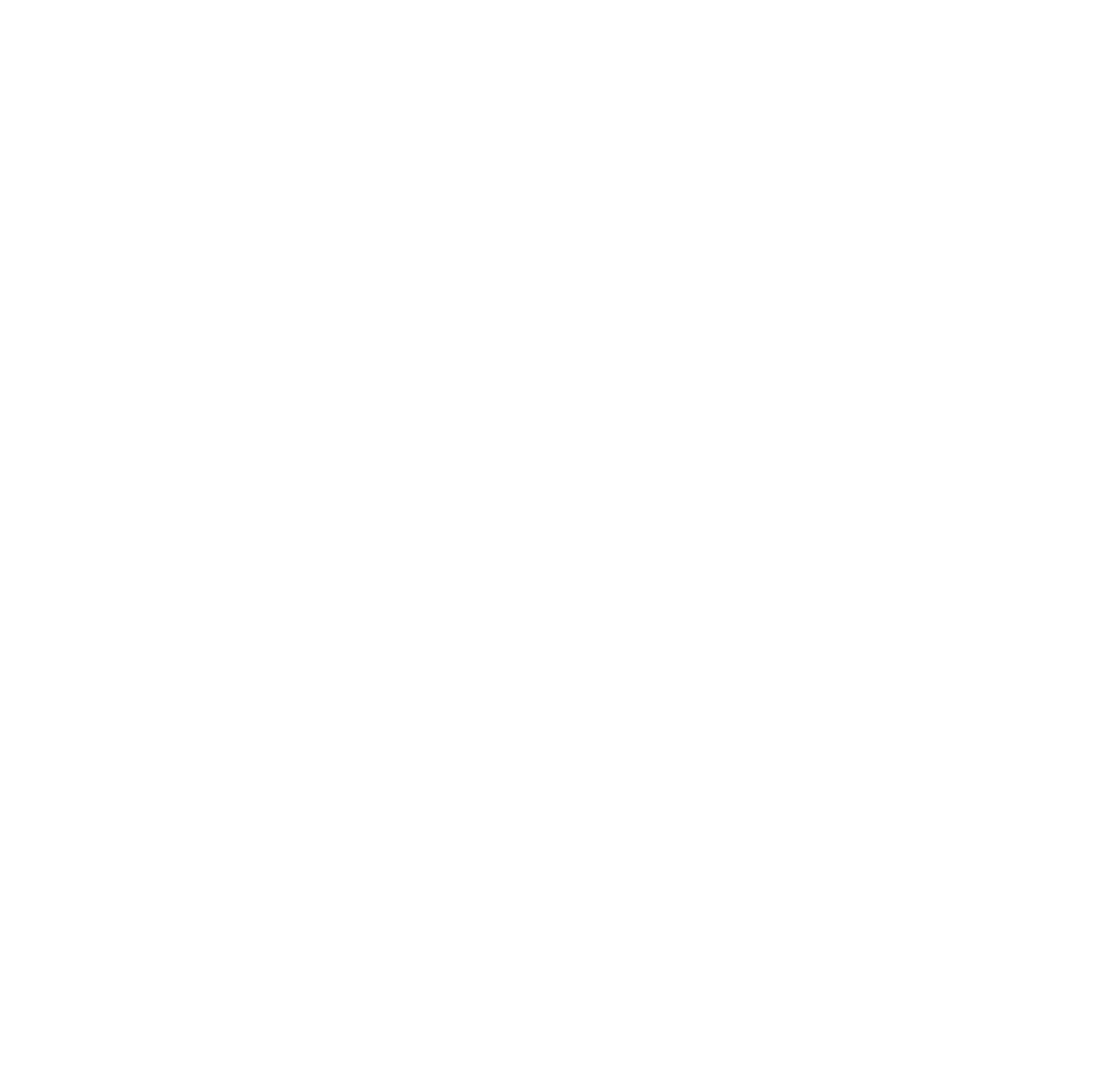
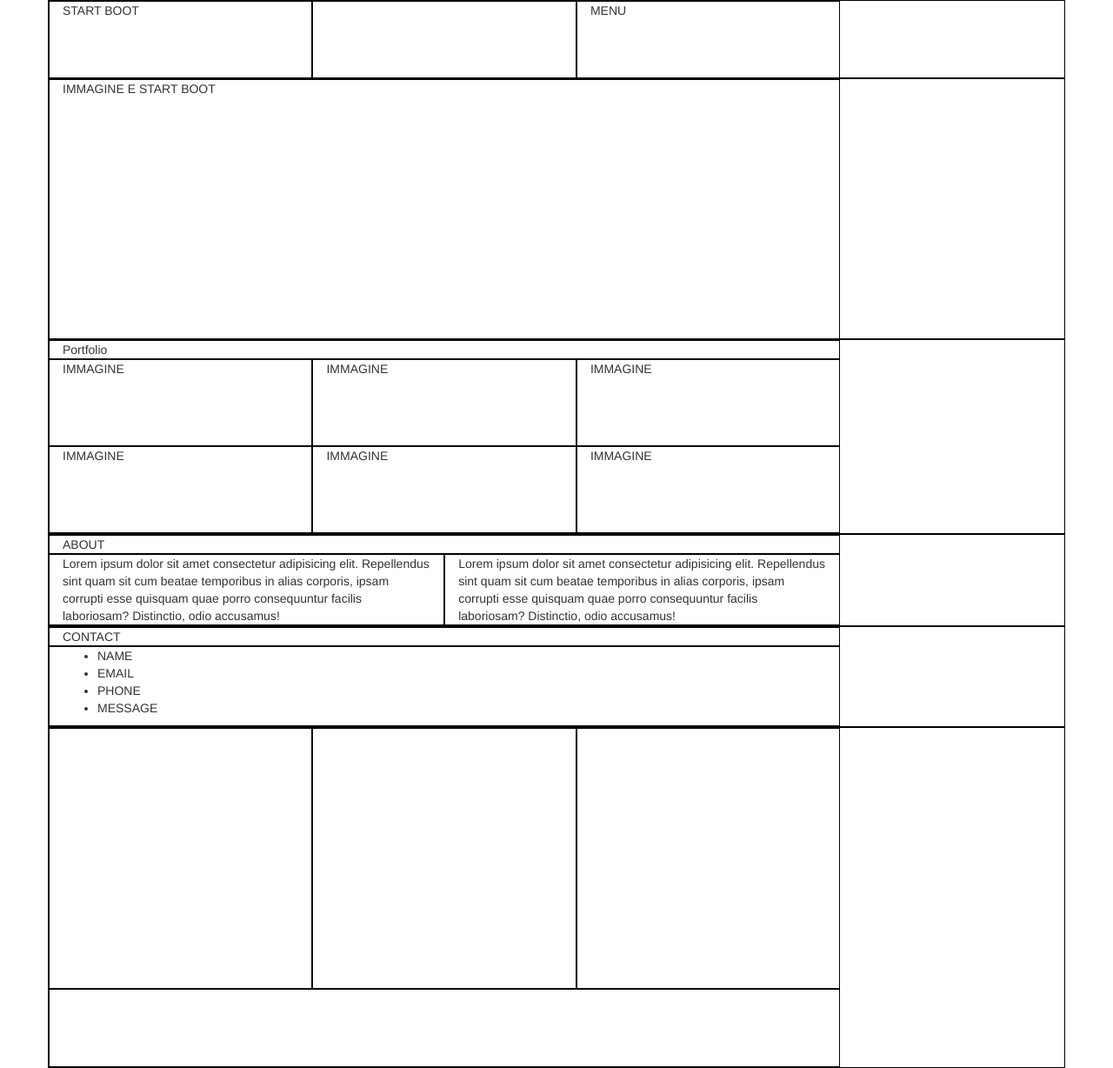
Before and after one commit to anto991nio/html-css-bootstrap-freelancer, a plain HTML site: page index.html in a window 1280 px wide. Shown: the whole page at 87% size. Before the commit the page ends 800 px from the top, so only its background shows below. Drawn offline with nearby package versions, Linux system fonts and the light colour scheme.

Commit message:
Aggiunge righe e colonne

```diff
--- a/index.html
+++ b/index.html
@@ -4,10 +4,86 @@
     <meta charset="UTF-8">
     <meta http-equiv="X-UA-Compatible" content="IE=edge">
     <meta name="viewport" content="width=device-width, initial-scale=1.0">
+    <link rel="stylesheet" href="style.css">
     <link rel="stylesheet" href="https://stackpath.bootstrapcdn.com/bootstrap/3.4.1/css/bootstrap.min.css" integrity="sha384-HSMxcRTRxnN+Bdg0JdbxYKrThecOKuH5zCYotlSAcp1+c8xmyTe9GYg1l9a69psu" crossorigin="anonymous">
+
     <title>Document</title>
 </head>
 <body>
 
+    <header>
+        <nav>
+            <div class="container bordo">
+                <div class="row">
+                    <div class="col-md-4 col-sm-4 hidden-xs bordo">START BOOT</div>
+                    <div class="col-md-4 col-sm-4 hidden-xs bordo"></div>
+                    <div class="col-md-4 col-sm-4 hidden-xs bordo"> MENU</div>
+                    <div class="col-xs-12 visible-xs-block bordo">START BOOT MENU</div>
+                </div>
+            </div>
+        </nav>
+    </header>
+
+    <main>
+        <section class="hero">
+            <div class="container bordo">
+                <div class="row">
+                    <div class="col-md-12 bordo">IMMAGINE E START BOOT</div>
+                </div>
+            </div>
+
+        </section>
+
+        <section>
+            <div class="container bordo">
+                <div class="row">
+                    <div class="col-md-12 bordo">Portfolio</div>
+                    <div class="col-md-4 col-sm-6 bordo immagini">IMMAGINE</div>
+                    <div class="col-md-4 col-sm-6 bordo immagini">IMMAGINE</div>
+                    <div class="col-md-4 col-sm-6 bordo immagini">IMMAGINE</div>
+                    <div class="col-md-4 col-sm-6 bordo immagini">IMMAGINE</div>
+                    <div class="col-md-4 col-sm-6 bordo immagini">IMMAGINE</div>
+                    <div class="col-md-4 col-sm-6 bordo immagini">IMMAGINE</div>
+                </div>
+        </section>
+
+        <section>
+            <div class="container bordo">
+                <div class="row">
+                    <div class="col-md-12 bordo">ABOUT</div>
+                    <div class="col-md-6 col-sm-6 bordo">Lorem ipsum dolor sit amet consectetur adipisicing elit. Repellendus sint quam sit cum beatae temporibus in alias corporis, ipsam corrupti esse quisquam quae porro consequuntur facilis laboriosam? Distinctio, odio accusamus!</div>
+                    <div class="col-md-6 col-sm-6 bordo">Lorem ipsum dolor sit amet consectetur adipisicing elit. Repellendus sint quam sit cum beatae temporibus in alias corporis, ipsam corrupti esse quisquam quae porro consequuntur facilis laboriosam? Distinctio, odio accusamus!</div>
+                </div>
+            </div>
+        </section>
+
+        <section>
+            <div class="container bordo">
+                <div class="row ">
+                    <div class="col-md-12 bordo">CONTACT</div>
+                    <div class="col-md-12 bordo">
+                        <ul>
+                            <li>NAME</li>
+                            <li>EMAIL</li>
+                            <li>PHONE</li>
+                            <li>MESSAGE</li>
+                        </ul>
+                    </div>
+                </div>
+            </div>
+        </section>
+    </main>
+
+    <footer>
+        <div class="container bordo">
+            <div class="row">
+                <div class="col-md-4 col-sm-4 hidden-xs bordo"></div>
+                <div class="col-md-4 col-sm-4 hidden-xs bordo"></div>
+                <div class="col-md-4 col-sm-4 hidden-xs bordo"></div>
+                <div class="col-xs-12 visible-xs-block bordo">FOOTER MENU</div>
+                <div class="col-md-12 col-sm-12 bordo"></div>
+            </div>
+        </div>
+    </footer>
 </body>
 </html>
--- a/style.css
+++ b/style.css
@@ -0,0 +1,33 @@
+
+
+/* Classi da cancellare */
+.bordo{
+    border: 1px solid black;
+}
+
+nav .bordo{
+    height: 90px;
+}
+
+.hero .bordo{
+    height: 300px;
+}
+
+.immagini{
+    height: 100px;
+}
+
+footer .col-md-4 ,
+footer .col-sm-4{
+    height: 300px;
+}
+
+footer .col-md-12{
+    height: 90px;
+}
+
+
+.row{
+    width: 80%;
+    margin: auto;
+}
```
